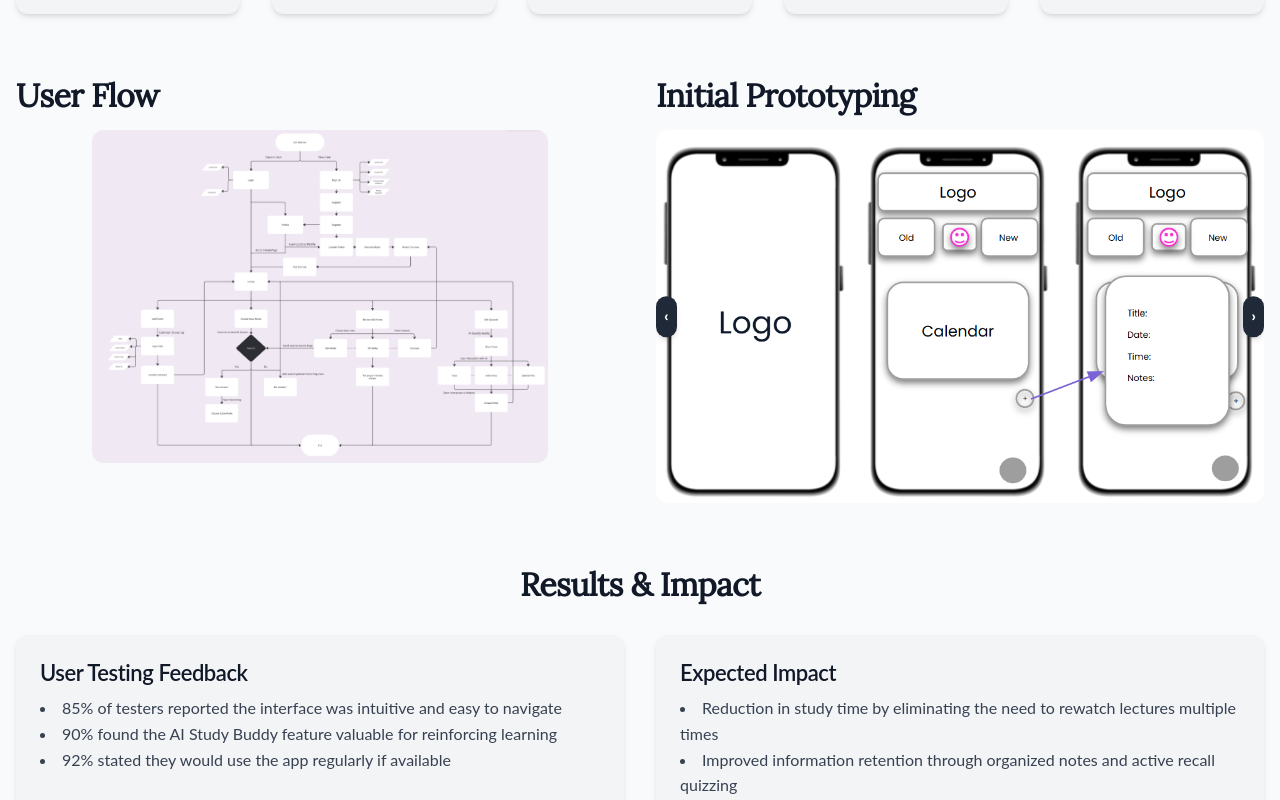
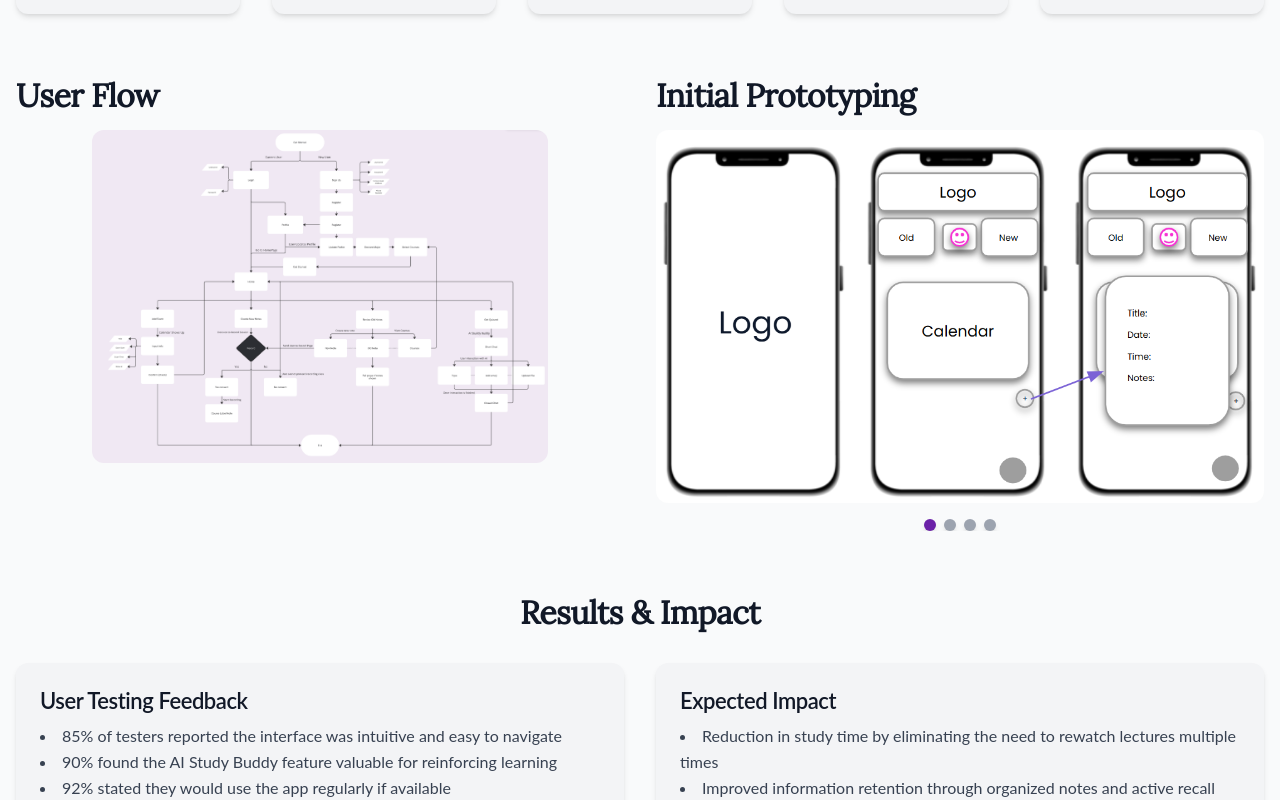
Before and after one commit to vvh24/portfolioBase, a Next.js app: page /projects/recallify-ux-ui-design in a window 1280 px wide. Shown: the part 4060-4860 px from the top of the page. Built offline with nearby package versions, Linux system fonts and the light colour scheme.

Commit message:
adjusting carousel for recallify

```diff
--- a/src/app/projects/recallify-ux-ui-design/page.tsx
+++ b/src/app/projects/recallify-ux-ui-design/page.tsx
@@ -1,7 +1,7 @@
 "use client";
 import Link from "next/link";
 import RoundedButton from "@/components/ui/rounded-button";
-import { useState } from "react";
+import { useState, useRef, useEffect } from "react";
 import { Analytics } from "@vercel/analytics/next";
 import "@fontsource/lora"; // Import Lora font for headings
 import "@fontsource/poppins/500.css"; // Import Poppins Medium for subheadings
@@ -12,9 +12,58 @@ export default function RecallifyUXUIDesignPage() {
   const [currentIndex, setCurrentIndex] = useState(0);
   const [isScrolled, setIsScrolled] = useState(false);
 
-  const moveCarousel = (direction: number) => {
-    const totalImages = 4; // Update this if the number of images changes
-    setCurrentIndex((prevIndex) => (prevIndex + direction + totalImages) % totalImages);
+  const carouselRef = useRef<HTMLDivElement>(null);
+
+  useEffect(() => {
+    const carousel = carouselRef.current;
+    let isDragging = false;
+    let startX = 0;
+    let scrollLeft = 0;
+
+    const handleMouseDown = (e: MouseEvent) => {
+      isDragging = true;
+      startX = e.pageX - (carousel?.offsetLeft || 0);
+      scrollLeft = carousel?.scrollLeft || 0;
+    };
+
+    const handleMouseMove = (e: MouseEvent) => {
+      if (!isDragging) return;
+      e.preventDefault();
+      const x = e.pageX - (carousel?.offsetLeft || 0);
+      const walk = (x - startX) * 2; // Adjust scroll speed
+      if (carousel) carousel.scrollLeft = scrollLeft - walk;
+    };
+
+    const handleMouseUpOrLeave = () => {
+      isDragging = false;
+    };
+
+    if (carousel) {
+      carousel.addEventListener("mousedown", handleMouseDown);
+      carousel.addEventListener("mousemove", handleMouseMove);
+      carousel.addEventListener("mouseup", handleMouseUpOrLeave);
+      carousel.addEventListener("mouseleave", handleMouseUpOrLeave);
+    }
+
+    return () => {
+      if (carousel) {
+        carousel.removeEventListener("mousedown", handleMouseDown);
+        carousel.removeEventListener("mousemove", handleMouseMove);
+        carousel.removeEventListener("mouseup", handleMouseUpOrLeave);
+        carousel.removeEventListener("mouseleave", handleMouseUpOrLeave);
+      }
+    };
+  }, []);
+
+  const images = [
+    "/images/wireframe_recallify1.png",
+    "/images/wireframe_recallify2.0.png",
+    "/images/wireframe_recallify3.png",
+    "/images/wireframe_recallify4.png",
+  ];
+
+  const handleDotClick = (index: number) => {
+    setCurrentIndex(index);
   };
 
   return (
@@ -353,44 +402,31 @@ export default function RecallifyUXUIDesignPage() {
           {/* Initial Prototyping Section */}
           <div>
             <h2 className="text-3xl font-heading text-gray-900 mb-4">Initial Prototyping</h2>
-            <div className="relative w-full overflow-hidden">
+            <div className="relative w-full overflow-hidden" ref={carouselRef}>
               <div
                 className="flex transition-transform duration-500 ease-in-out"
                 style={{ transform: `translateX(-${currentIndex * 100}%)` }}
               >
-                <img
-                  src="/images/wireframe_recallify1.png"
-                  alt="Wireframe 1"
-                  className="rounded-lg object-cover w-full h-auto"
-                />
-                <img
-                  src="/images/wireframe_recallify2.0.png"
-                  alt="Wireframe 2"
-                  className="rounded-lg object-cover w-full h-auto"
-                />
-                <img
-                  src="/images/wireframe_recallify3.png"
-                  alt="Wireframe 3"
-                  className="rounded-lg object-cover w-full h-auto"
-                />
-                <img
-                  src="/images/wireframe_recallify4.png"
-                  alt="Wireframe 4"
-                  className="rounded-lg object-cover w-full h-auto"
-                />
+                {images.map((src, index) => (
+                  <img
+                    key={index}
+                    src={src}
+                    alt={`Wireframe ${index + 1}`}
+                    className="rounded-lg object-cover w-full h-auto"
+                  />
+                ))}
               </div>
-              <button
-                className="absolute top-1/2 left-0 transform -translate-y-1/2 bg-gray-800 text-white p-2 rounded-full"
-                onClick={() => moveCarousel(-1)}
-              >
-                &#8249;
-              </button>
-              <button
-                className="absolute top-1/2 right-0 transform -translate-y-1/2 bg-gray-800 text-white p-2 rounded-full"
-                onClick={() => moveCarousel(1)}
-              >
-                &#8250;
-              </button>
+              <div className="flex justify-center mt-4">
+                {images.map((_, index) => (
+                  <button
+                    key={index}
+                    className={`w-3 h-3 rounded-full mx-1 ${
+                      currentIndex === index ? "bg-purple-800" : "bg-gray-400"
+                    }`}
+                    onClick={() => handleDotClick(index)}
+                  />
+                ))}
+              </div>
             </div>
           </div>
         </section>
```
